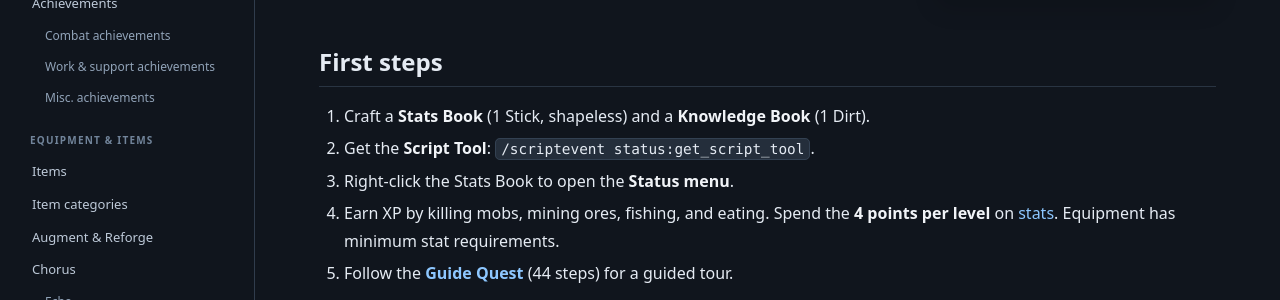
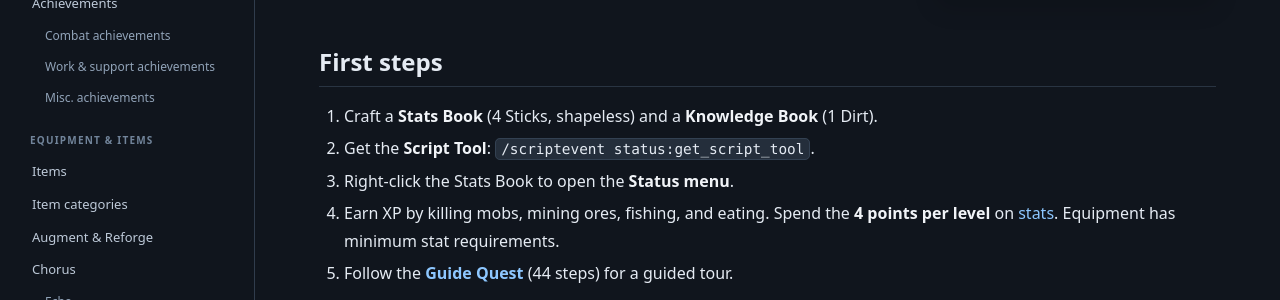
Before and after one commit to miniTorch25/ClaudeRPG-Wiki-V2, a Jekyll site: the page built from Getting-Started.md, in a window 1280 px wide and 900 px high, scrolled down 394 px. Shown: the part 155-455 px from the top of the window. Built offline with Jekyll 4.4.1, drawn with Linux system fonts in a browser that asks for light colours; our own code applies the rules of GitHub Pages for plain Markdown files.

Commit message:
Docs: correct Stats Book recipe in getting started guide

```diff
--- a/Getting-Started.md
+++ b/Getting-Started.md
@@ -19,7 +19,7 @@ Install the add-on, follow the first steps, and use the progression roadmap to l
 Import **ClaudeRPG BP** and **ClaudeRPG RP** (both are required; BP depends on RP) and enable them in your world. Requires Minecraft Bedrock **1.26.30 or later**.
 
 ## First steps
-1. Craft a **Stats Book** (1 Stick, shapeless) and a **Knowledge Book** (1 Dirt).
+1. Craft a **Stats Book** (4 Sticks, shapeless) and a **Knowledge Book** (1 Dirt).
 2. Get the **Script Tool**: `/scriptevent status:get_script_tool`.
 3. Right-click the Stats Book to open the **Status menu**.
 4. Earn XP by killing mobs, mining ores, fishing, and eating. Spend the **4 points per level** on [stats](Stats). Equipment has minimum stat requirements.
@@ -64,7 +64,7 @@ Ascension requirements: A1 → P1, A2 → P2, and A3 or higher → P3.
 นำเข้า **ClaudeRPG BP** และ **ClaudeRPG RP** (จำเป็นต้องใช้ทั้งคู่ โดย BP ต้องใช้ RP) แล้วเปิดใช้งานในโลกของคุณ ต้องใช้ Minecraft Bedrock **เวอร์ชัน 1.26.30 ขึ้นไป**
 
 ## ก้าวแรก
-1. คราฟต์ **Stats Book** (Stick 1 ชิ้น ไม่ต้องจัดรูปแบบ) และ **Knowledge Book** (Dirt 1 ชิ้น)
+1. คราฟต์ **Stats Book** (Stick 4 ชิ้น ไม่ต้องจัดรูปแบบ) และ **Knowledge Book** (Dirt 1 ชิ้น)
 2. รับ **Script Tool** ด้วยคำสั่ง `/scriptevent status:get_script_tool`
 3. คลิกขวาที่ Stats Book เพื่อเปิด **เมนู Status**
 4. หา XP จากการกำจัดมอนสเตอร์ ขุดแร่ ตกปลา และกินอาหาร จากนั้นใช้ **4 แต้มต่อเลเวล** กับ [ค่าสเตตัส](Stats) อุปกรณ์มีเงื่อนไขค่าสเตตัสขั้นต่ำ
```
